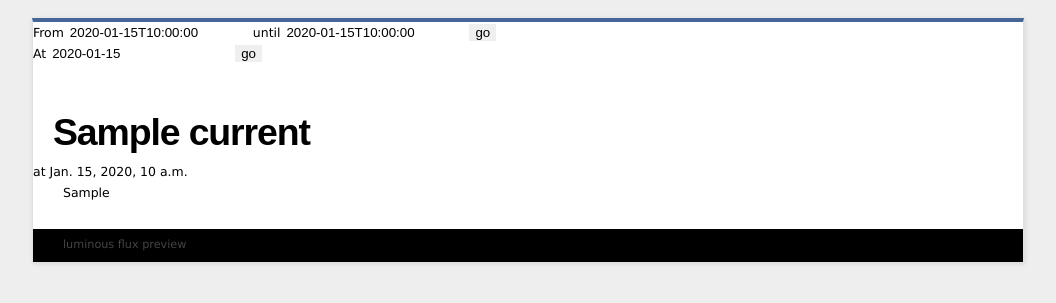
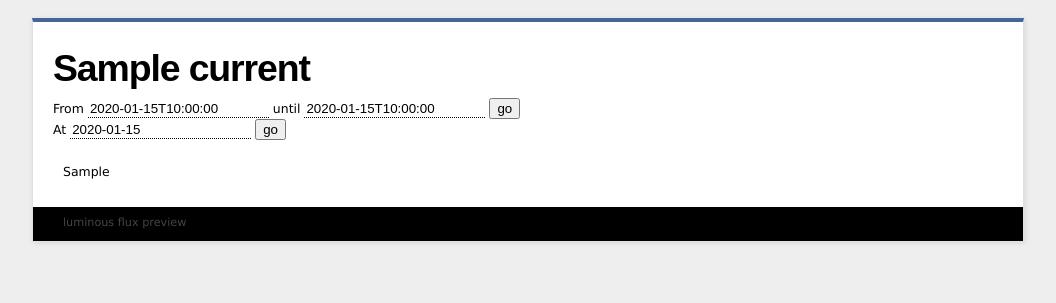
Before and after one commit to luminousflux/lflux, a Django app: template lfluxproject/lstory/templates/lstory/highlight.html in a window 1280 px wide. Shown: the top 303 px of the page, without its empty margins (112-1168 px from the left). Run offline with Django 3.2, Linux system fonts and the light colour scheme; the template is opened without the code that fills it: most values are stand-ins (such as "Sample title", 1, 10 or a date in 2020); parts of the project's set-up code (start-up, migrations or seed data) failed here and were passed over.

Commit message:
history navigation

```diff
--- a/lfluxproject/lstory/templates/lstory/highlight.html
+++ b/lfluxproject/lstory/templates/lstory/highlight.html
@@ -2,17 +2,11 @@
 {% block content %}
 {% load markup %}
 
-{% include 'lstory/history.inc.html' %}<br />
 <div id="header">
 <h1>{{current.title}}</h1>
+{% include 'lstory/history.inc.html' %}<br />
 </div>
 <div id="article">
-
-{% if date %}
-    at {{date}}
-{% else %}
-    between <a href="{{previous.get_version_url}}">{{fromdate}}</a> and <a href="{{current.get_version_url}}">{{todate}}</a>
-{% endif %}
 
 <div class="inner">
     {% if field_diff %}
--- a/lfluxproject/lstory/templates/lstory/history.inc.html
+++ b/lfluxproject/lstory/templates/lstory/history.inc.html
@@ -3,20 +3,20 @@
         {% for story in changeddates %}<a href="{{story.get_absolute_url}}?since={{story.ltools_versiondate.isoformat}}" data-date="{{story.ltools_versiondate.isoformat}}">|</a>{% endfor %}
     {%endspaceless%}{% endfor %}
 </div>
-<div class="historyform">
-    <div class="fromto">
+<div class="historyform {{mode}}">
+    <div class="highlight">
         <form method="get" action="{{ current.get_absolute_url }}">
-            From
+            <a rel="switch">From</a>
             <input name="since" class="since" type="text" value="{% if fromdate%}{{fromdate.date.isoformat}}{% endif %}" />
             until
             <input name="until" class="until" type="text" value="{% if todate %}{{todate.date.isoformat}}{% endif %}" />
             <input type="submit" value="go" />
         </form>
     </div>
-    <div class="snapshot">
+    <div class="version">
         <form method="get" action="{{current.get_absolute_url}}">
-            At
-            <input name="date" class="date" type="text" value="{% if date %}{{date.date.isoformat}}{%endif%}" />
+            <a rel="switch">At</a>
+            <input name="date" class="date" type="text" value="{% if date %}{{date.date.isoformat}}{% else %}{{todate.date.isoformat}}{%endif%}" />
             <input type="submit" value="go" />
         </form>
     </div>
--- a/lfluxproject/lstory/views.py
+++ b/lfluxproject/lstory/views.py
@@ -34,6 +34,7 @@ def version(request, slug, date, template='lstory/highlight.html'):
     return direct_to_template(request, template, {
         'current': version,
         'date': date,
+        'mode': 'version',
         })
 
 
@@ -73,4 +74,5 @@ def serve_highlighted_text(request, slug, model, field_to_diff, sessionvar, temp
         'field_diff': field_diff,
         'fromdate': fromdate,
         'todate': todate,
+        'mode': 'highlight',
         })
--- a/lfluxproject/static/application.js
+++ b/lfluxproject/static/application.js
@@ -24,6 +24,10 @@ function initHistoryView() {
 
     since.datepicker(options);
     until.datepicker(options);
+
+    $('.historyform a[rel=switch]').click(function() {
+        $(this).closest('.historyform').each(function(i,e){ $(e).toggleClass('highlight'); $(e).toggleClass('version'); });
+    });
 }
 
 $(document).ready(initHistoryView);
--- a/lfluxproject/static/style.css
+++ b/lfluxproject/static/style.css
@@ -835,9 +835,19 @@
     }
     #footer a { color: #444; }
     .history { display: none; }
-    .historyform input {
+    .historyform input[type=text] {
         border: none;
         display: inline;
         cursor: pointer;
+        border-bottom: 1px dotted black;
+    }
+    .historyform.highlight .version {
+        display: none;
+    }
+    .historyform.version .highlight {
+        display: none;
+    }
+    .historyform a[rel=switch] {
+        cursor: pointer;
     }
     /* #history.active { display: block; } */
```
